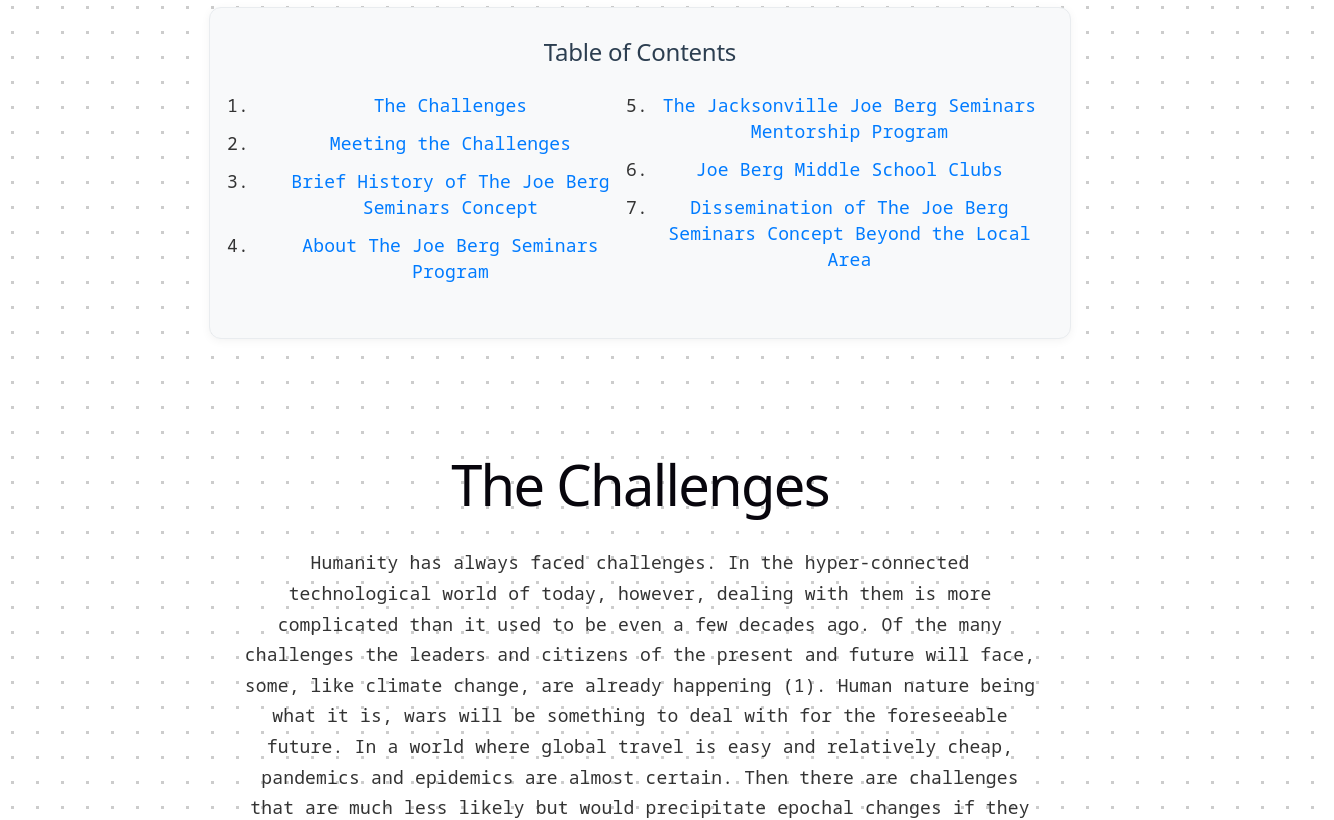
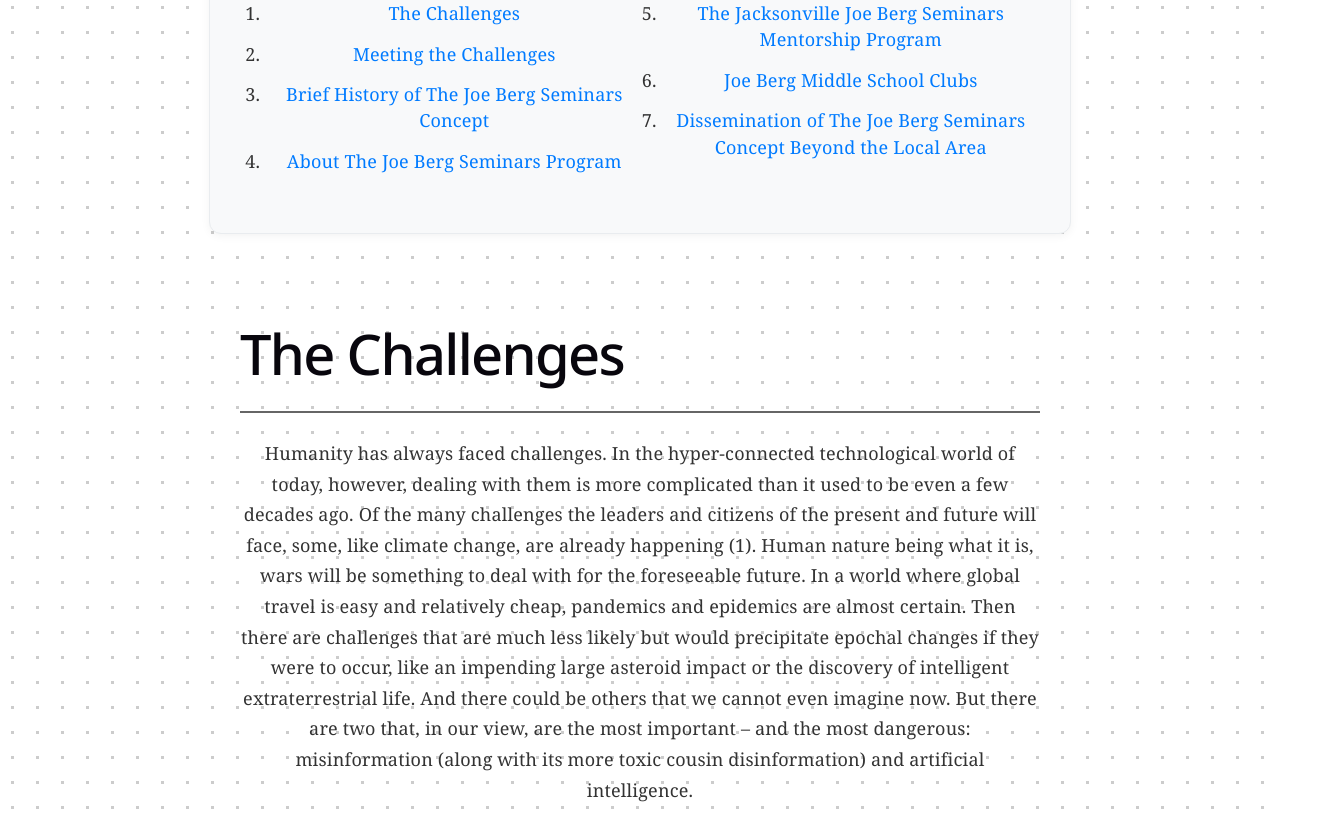
Before and after one commit to Caylor777/JoeBerg, a React (Vite) app in the folder vite-project/: page /JBS-Future-Vision in a window 1280 px wide. Shown: the part 1080-1900 px from the top of the page, 1334 px wide, since content can reach past the window. Built offline with nearby package versions, Linux system fonts and the light colour scheme; a web font is replaced by a local one.

Commit message:
Refactor JBSfutureVision styles and remove unnecessary line breaks for improved readability

```diff
--- a/vite-project/src/css/JBSfutureVision.css
+++ b/vite-project/src/css/JBSfutureVision.css
@@ -1,11 +1,17 @@
+@import url('https://fonts.googleapis.com/css2?family=Noto+Sans:wght@400;500;700&family=Noto+Serif:wght@400;700&display=swap');
+
 /* General styles for the page content */
+.home-page {
+  font-family: 'Noto Serif', serif;
+  color: #333;
+}
+
 .home-page > div:not(.Table-of-Contents) {
   max-width: 800px;
   margin: 0 auto 40px auto;
   padding: 0 20px;
   line-height: 1.7;
 }
-
 .home-page h1, .home-page h3 {
   text-align: center;
 }
@@ -13,12 +19,20 @@
 .home-page h1 {
   margin-bottom: 15px;
 }
-
 .home-page h3 {
   font-weight: normal;
   color: #555;
   margin-top: 0;
   margin-bottom: 30px;
+  font-style: italic;
+}
+
+.home-page p {
+  margin-bottom: 1.2em;
+}
+
+.home-page a {
+  color: var(--accent);
 }
 
 /* Table of Contents styling */
@@ -57,3 +71,55 @@
 .Table-of-Contents a:hover {
   text-decoration: underline;
 }
+
+/* Section styling */
+.home-page > div[id] {
+  padding-top: 60px; /* Offset for fixed navbar, adjust if needed */
+  margin-top: -60px; /* Negative margin to pull it up */
+}
+
+.home-page > div[id] h1 {
+  text-align: left;
+  border-bottom: 2px solid var(--border);
+  padding-bottom: 10px;
+  margin-bottom: 25px;
+  font-family: 'Noto Sans', sans-serif;
+}
+
+/* List styling */
+.home-page ul, .home-page ol:not(.sources) {
+  padding-left: 25px;
+  margin-bottom: 1.2em;
+}
+
+.home-page ul li, .home-page ol:not(.sources) li {
+  margin-bottom: 0.8em;
+}
+
+/* Sources list styling */
+.sources {
+  font-family: 'Noto Sans', sans-serif;
+  font-size: 0.85rem;
+  color: #666;
+  padding-left: 20px;
+  list-style-type: decimal;
+  border-top: 1px solid #e9ecef;
+  padding-top: 20px;
+  margin-top: 30px;
+}
+
+.sources li {
+  margin-bottom: 15px;
+  line-height: 1.5;
+}
+
+.sources a {
+  word-break: break-all;
+}
+
+/* Responsive adjustments */
+@media (max-width: 768px) {
+  .Table-of-Contents ol {
+    columns: 1;
+  }
+}
```
Also changed, not shown: vite-project/src/pages/JBSfutureVision.tsx (+0 -20 lines).
